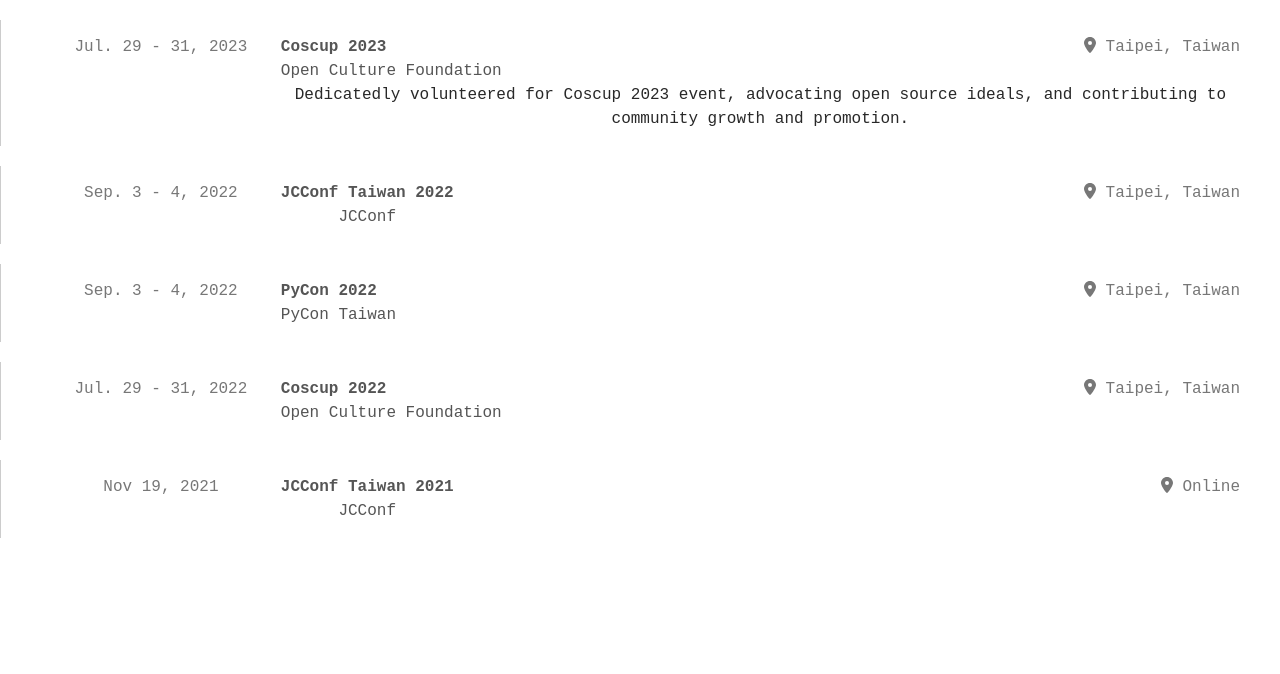
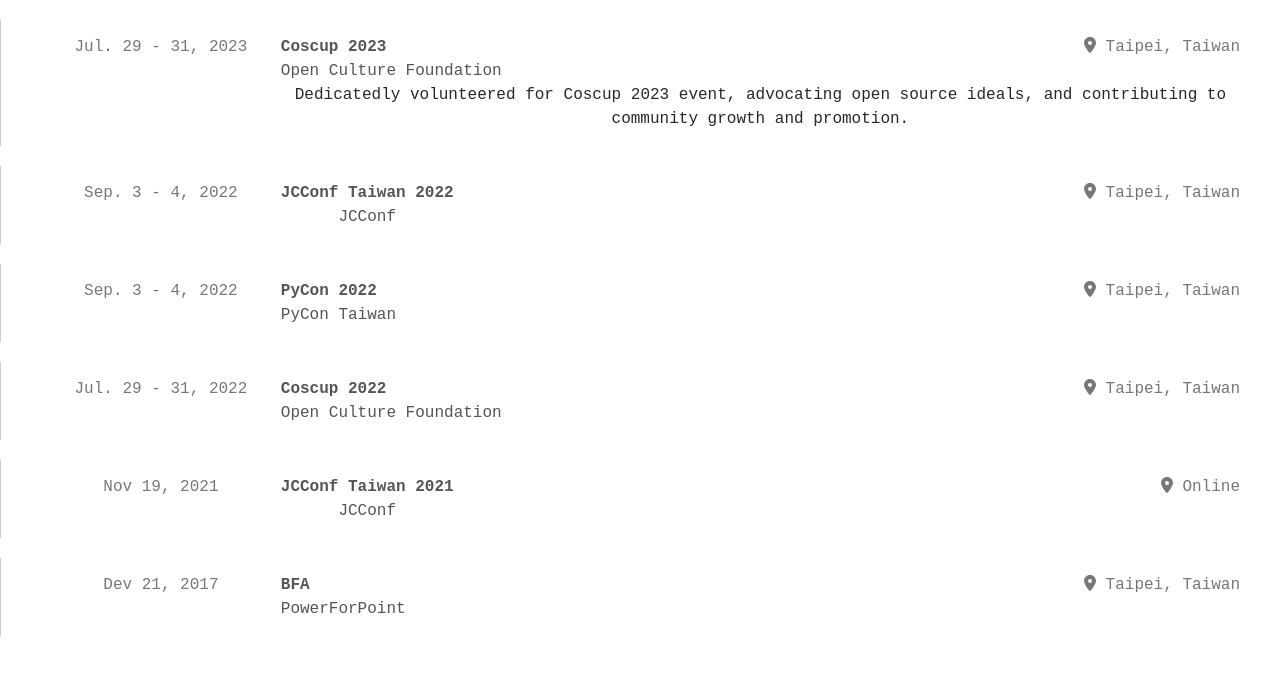
Before and after one commit to worksB-collab/personal-page, a Next.js app: page /about/Event/EventSection in a window 1280 px wide. Shown: the top 674 px of the page. Built offline with nearby package versions, Linux system fonts and the light colour scheme.

Commit message:
update content

```diff
--- a/data/DataSet.js
+++ b/data/DataSet.js
@@ -354,6 +354,17 @@
         content: '',
         isCsRelated: true,
     },
+    {
+        id: 6,
+        title: 'BFA',
+        eventSite: 'https://www.bfa.com.tw/bfaevent',
+        host: 'PowerForPoint',
+        hostSite: 'https://www.powerforpoint.com/',
+        time: 'Dev 21, 2017',
+        location: 'Taipei, Taiwan',
+        content: '',
+        isCsRelated: false,
+    }
 ];
 export const OnlineCourseData = [
     {
```
